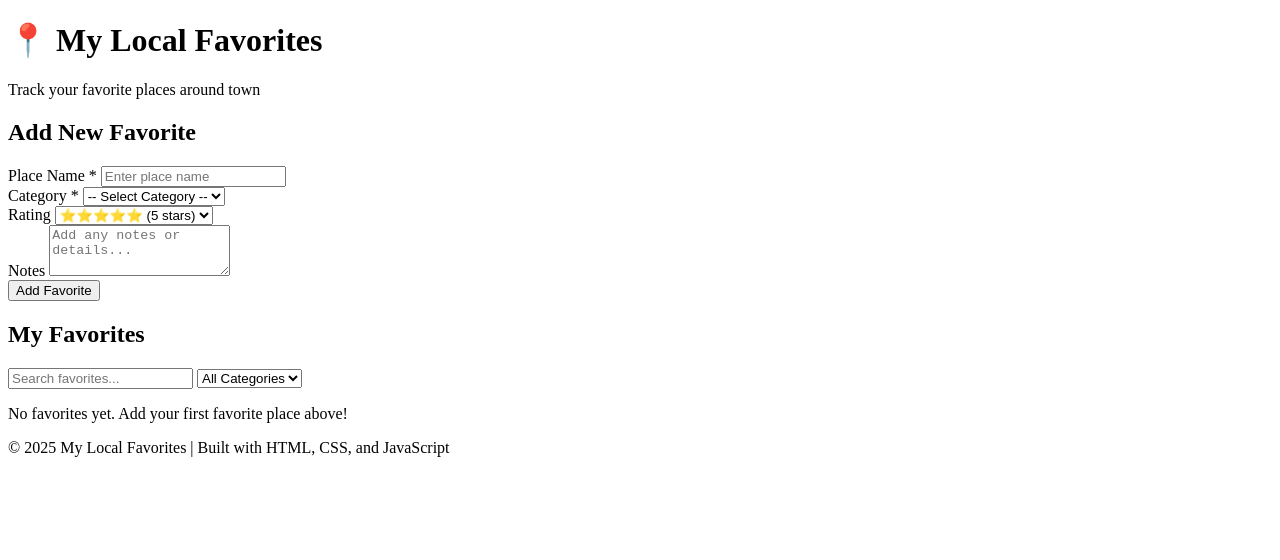
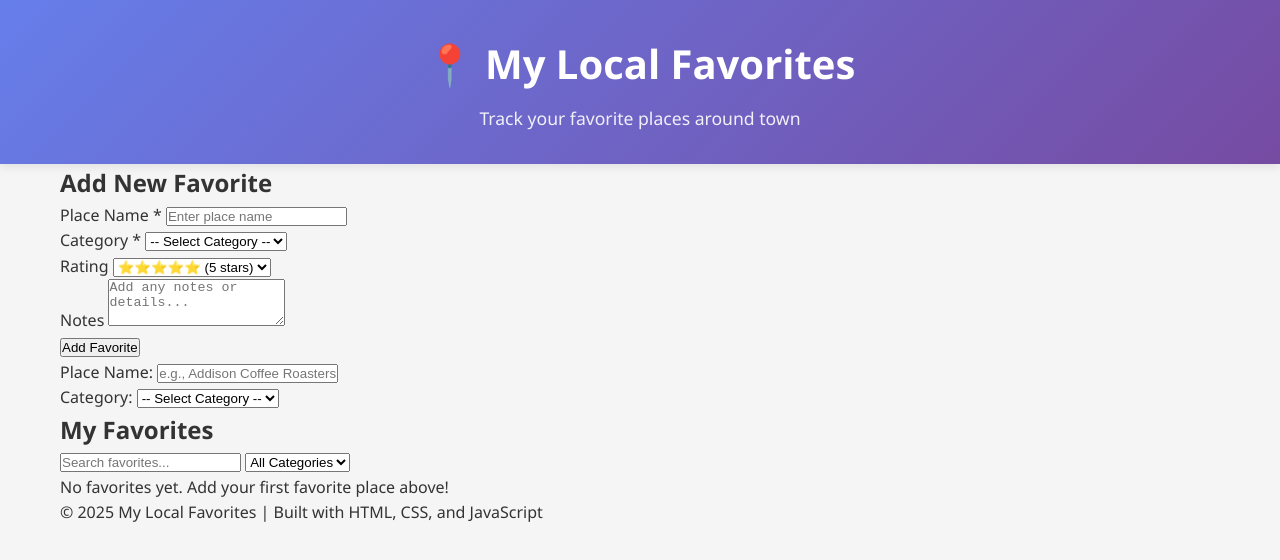
Before and after one commit to amvaldeswriter/40363-local-favorites-tracker, a plain HTML site: page index.html in a window 1280 px wide. Drawn offline with Linux system fonts and the light colour scheme.

Commit message:
commit to main

```diff
--- a/css/styles.css
+++ b/css/styles.css
@@ -10,6 +10,20 @@
    CSS RESET & BASE STYLES
    LAB11: Add core foundation styles here
    ========================================== */
+   /* CSS Reset */
+* {
+    margin: 0;
+    padding: 0;
+    box-sizing: border-box;
+}
+
+/* Base body styles */
+body {
+    font-family: 'Segoe UI', Tahoma, Geneva, Verdana, sans-serif;
+    line-height: 1.6;
+    color: #333;
+    background-color: #f5f5f5;
+}
 
 /* TODO LAB11: Add CSS reset and base styles */
 
@@ -18,7 +32,11 @@
    CONTAINER & LAYOUT
    LAB11: Add container and layout styles here
    ========================================== */
-
+.container {
+    max-width: 1200px;
+    margin: 0 auto;
+    padding: 0 20px;
+}
 /* TODO LAB11: Add .container styles */
 
 
@@ -26,7 +44,23 @@
    HEADER
    LAB11: Add header with gradient background
    ========================================== */
+header {
+    background: linear-gradient(135deg, #667eea 0%, #764ba2 100%);
+    color: white;
+    padding: 2rem 0;
+    text-align: center;
+    box-shadow: 0 2px 10px rgba(0,0,0,0.1);
+}
 
+header h1 {
+    font-size: 2.5rem;
+    margin-bottom: 0.5rem;
+}
+
+.subtitle {
+    font-size: 1.1rem;
+    opacity: 0.9;
+}
 /* TODO LAB11: Add header, h1, and .subtitle styles */
 
 
--- a/index.html
+++ b/index.html
@@ -79,6 +79,26 @@
 
     </form>
 </section>
+<section>
+    <label for="place-name">Place Name:</label>
+    <input
+        type="text"
+        id="place-name"
+        name="name"
+        placeholder="e.g., Addison Coffee Roasters"
+        required>
+</section>
+<section>
+    <label for="category">Category:</label>
+    <select id="category" name="category" required>
+        <option value="">-- Select Category --</option>
+        <option value="coffee">Coffee Shop</option>
+        <option value="restaurant">Restaurant</option>
+        <option value="park">Park</option>
+    <option value="entertainment">Entertainment</option>
+    </select>
+</section>
+</section>
 <!-- Search/Filter Section -->
 <section class="search-section">
     <h2>My Favorites</h2>
```
